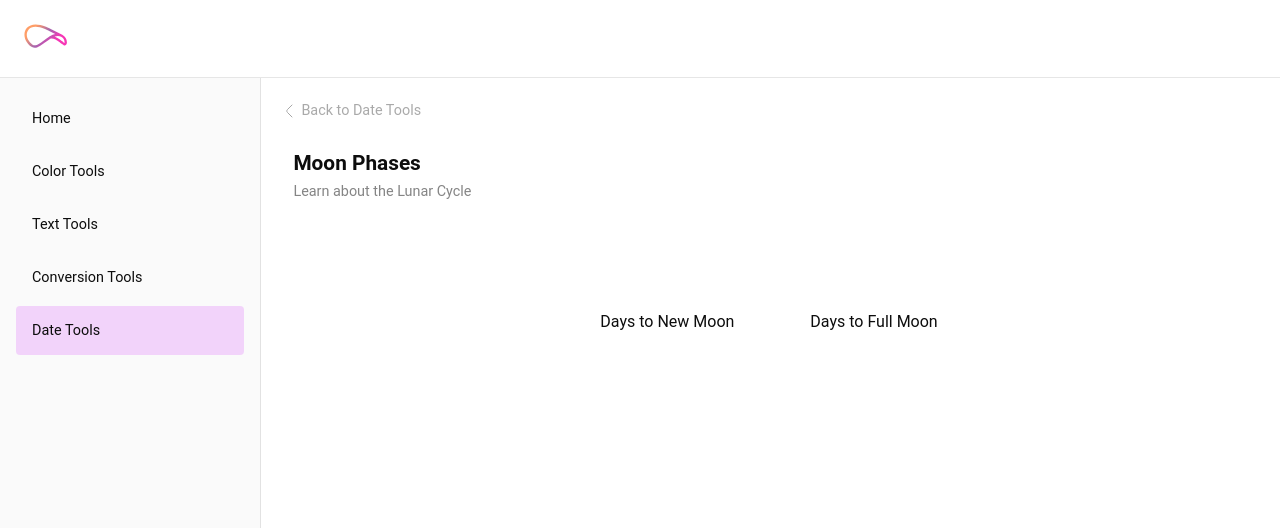
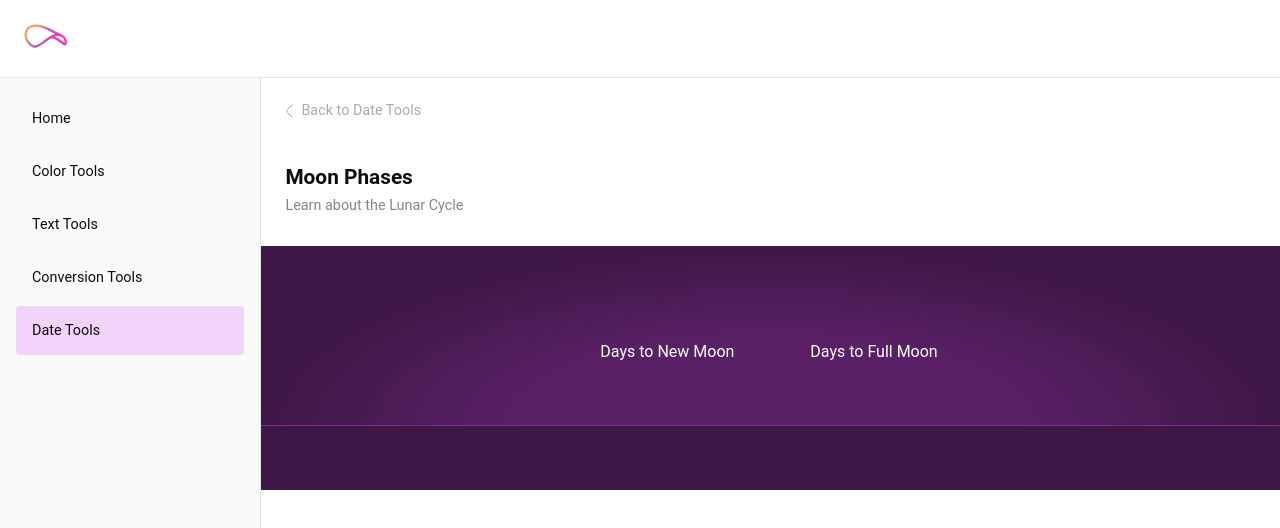
Before and after one commit to ramijames/crisp-tools-react, a React (Create React App) app: page /date-tools/moon-phases in a window 1280 px wide. Shown: the top 528 px of the page. Built offline with nearby package versions, Linux system fonts and the light colour scheme; no server answers.

Commit message:
More fun styling for moon phases

```diff
--- a/src/App.css
+++ b/src/App.css
@@ -114,6 +114,7 @@ h1 {
   flex-direction: column;
   width: 100%;
   height: 100%;
+  position: relative;
 }
 
 .ToolPanel {
@@ -121,11 +122,14 @@ h1 {
   flex-direction: column;
   width: 100%;
   height: 100%;
-  padding: var(--spacing-md) var(--spacing-xl);
   overflow-x: hidden;
   overflow-y: auto;
   align-items: flex-start;
 }
+
+    .CrispTool.hasBackTo {
+      padding-top: 63px;
+    }
 
     .ToolList {
       display: grid;
--- a/src/components/common/BackTo.module.css
+++ b/src/components/common/BackTo.module.css
@@ -2,7 +2,14 @@
   display: flex;
   justify-content: space-between;
   align-items: center;
-  padding: var(--spacing-lg) var(--spacing-lg) 0;
+  padding: var(--spacing-lg) var(--spacing-lg);
+  position: absolute;
+  top: 0;
+  left: 0;
+  right:15px;
+  background: rgba(var(--white), 0.7);
+  backdrop-filter: blur(20px);
+  z-index: 100;
 }
 
 a.backButton {
--- a/src/components/common/ToolHeader.module.css
+++ b/src/components/common/ToolHeader.module.css
@@ -3,7 +3,7 @@
   display: flex;
   flex-direction: column;
   gap: var(--spacing-sm);
-  padding: var(--spacing-md) 0 var(--spacing-xl);
+  padding: var(--spacing-lg) var(--spacing-lg) var(--spacing-xl);
 }
 
 .ToolHeader h1 {
--- a/src/pages/date-tools/moon-phases.js
+++ b/src/pages/date-tools/moon-phases.js
@@ -80,7 +80,7 @@ function MoonPhases() {
   }, []);
 
   return (
-    <main className="CrispTool">
+    <main className="CrispTool hasBackTo">
       <BackTo to="/date-tools">
         <svg width="8" height="14" viewBox="0 0 8 14" fill="none" xmlns="http://www.w3.org/2000/svg">
           <path d="M7 1L2.41421 5.58579C1.63317 6.36683 1.63316 7.63316 2.41421 8.41421L7 13" stroke="black" strokeWidth="1" strokeLinecap="round"/>
--- a/src/pages/date-tools/moon-phases.module.css
+++ b/src/pages/date-tools/moon-phases.module.css
@@ -3,17 +3,20 @@
   justify-content: center;
   align-items: center;
   flex-direction: column;
-  margin-top: 1rem;
+  padding: var(--spacing-xl);
   width: 100%;
+  background: radial-gradient(50% 100% at bottom, #592065 50%, #3E1746 100%);
 }
 
     .currentIcon {
-      font-size: 20dvw;
+      font-size: 10dvw;
+      text-shadow: 0 0 3px #fff9a73d, 0 0 80px #842897;
     }
 
     .currentPhase {
       font-size: var(--font-size-xl);
       font-weight: bold;
+      color: rgba(var(--white), 1);
     }
 
     .upComingPhases {
@@ -23,6 +26,7 @@
       padding: var(--spacing-xl);
       width: 50%;
       text-align: center;
+      color: rgba(var(--white), 1);
     }
 
       .upComingPhases h2 {
@@ -32,10 +36,12 @@
       }
 
 .lunarCalendar {
-  margin-top: var(--spacing-lg);
   padding: var(--spacing-xl);
   width: 100%;
   text-align: center;
+  background: #3E1746;
+  color: rgba(var(--white), 1);
+  border-top: 1px solid #842897;
 }
 
 .lunarCalendar table {
```
